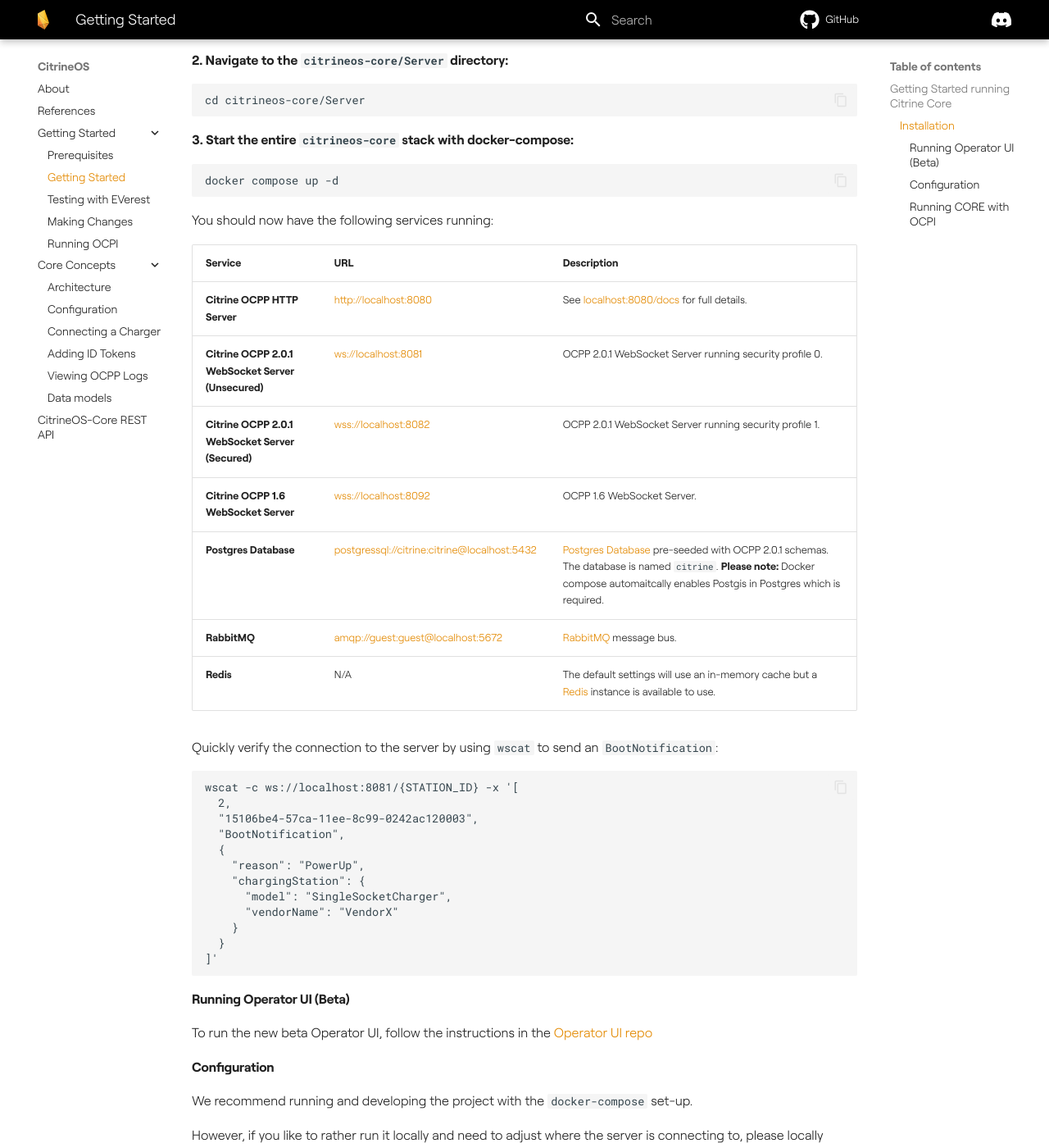
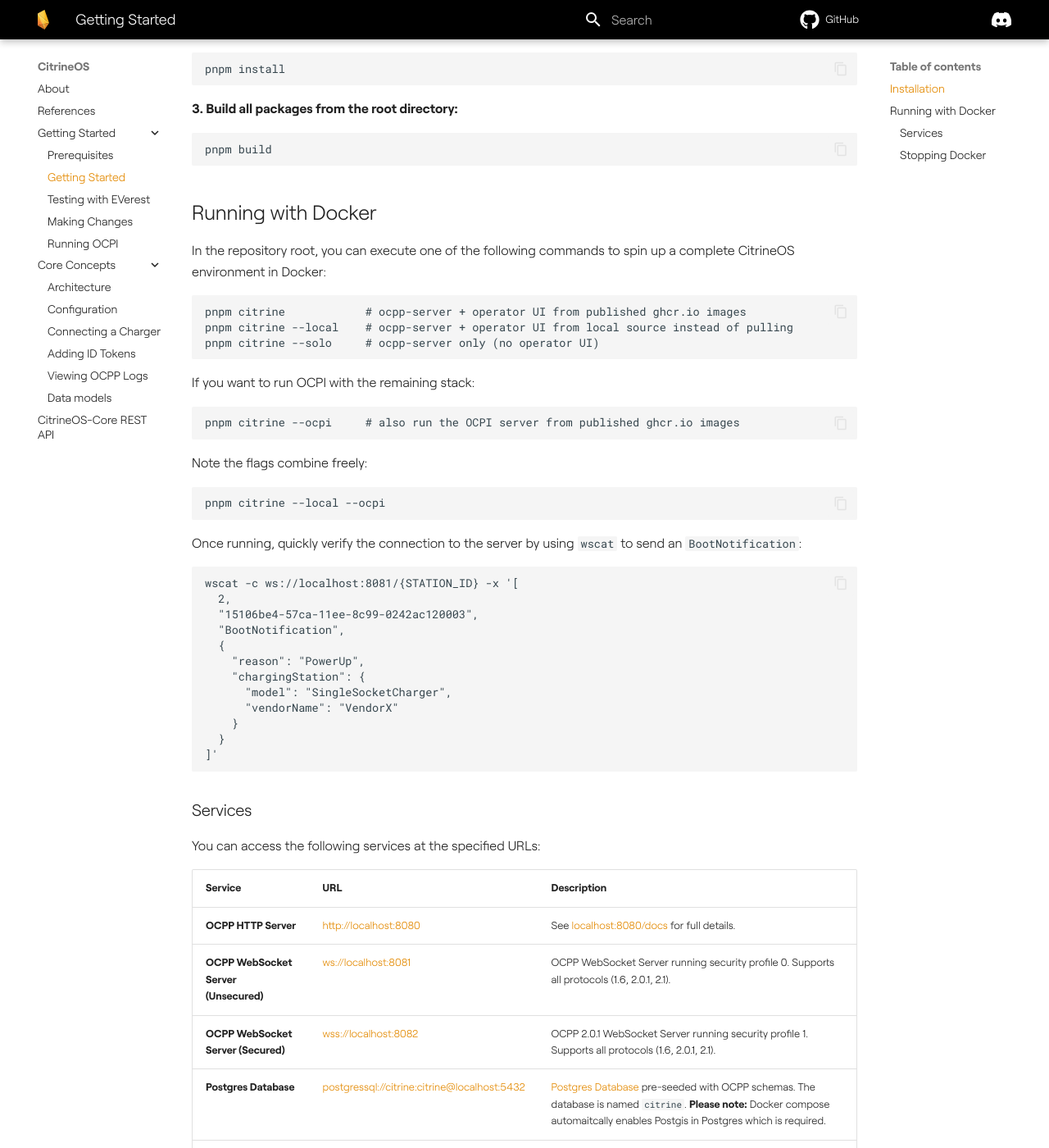
Before and after one commit to citrineos/citrineos.github.io, an MkDocs documentation site: the page built from docs/getting-started/getting-started.md, in a window 1280 px wide and 1400 px high, scrolled down 371 px. Shown: the whole window at 82% size. Built offline with MkDocs 1.6.1 and Material for MkDocs 9.7.7, drawn with Linux system fonts in a browser that asks for light colours; plug-ins that fetch from the network failed and are left out; comment, search, counter and statistics services are not loaded; the version menu is left out; some of the changed text lies outside the part shown.

Commit message:
feature: update getting started and prerequisites to match with new docker compose setup

````diff
--- a/docs/getting-started/getting-started.md
+++ b/docs/getting-started/getting-started.md
@@ -3,69 +3,69 @@
 title: Getting Started
 ---
 
-# Getting Started running Citrine Core
-
 In this section, we assume you have set up the necessary [prerequisites](prerequisites.md).
 
-## Installation
+# Installation
 
 **1. Clone the `citrineos/core` repository onto your local machine:**
 
     git clone https://github.com/citrineos/citrineos-core
 
-**2. Navigate to the `citrineos-core/Server` directory:**
+**2. Install all workspace dependencies from the root directory:**
 
-    cd citrineos-core/Server
+    pnpm install
 
-**3. Start the entire `citrineos-core` stack with docker-compose:**
+**3. Build all packages from the root directory:**
 
-    docker compose up -d
+    pnpm build
 
-You should now have the following services running:
+# Running with Docker
 
-| Service                                       | URL                                                                                          | Description                                                                                                                                                                                                          |
-|-----------------------------------------------|----------------------------------------------------------------------------------------------|----------------------------------------------------------------------------------------------------------------------------------------------------------------------------------------------------------------------|
-| **Citrine OCPP HTTP Server**                  | [http://localhost:8080](http://localhost:8080)                                               | See [localhost:8080/docs](http://localhost:8080/docs) for full details.                                                                                                                                              |
-| **Citrine OCPP 2.0.1 WebSocket Server (Unsecured)** | [ws://localhost:8081](ws://localhost:8081)                                                   | OCPP 2.0.1 WebSocket Server running security profile 0.                                                                                                                                                              |
-| **Citrine OCPP 2.0.1 WebSocket Server (Secured)**   | [wss://localhost:8082](wss://localhost:8082)                                                 | OCPP 2.0.1 WebSocket Server running security profile 1.                                                                                                                                                              |
-| **Citrine OCPP 1.6 WebSocket Server**   | [wss://localhost:8092](wss://localhost:8092)                                                 | OCPP 1.6 WebSocket Server.                                                                                                                                                                                           |
-| **Postgres Database**                         | [postgressql://citrine:citrine@localhost:5432](postgressql://citrine:citrine@localhost:5432) | [Postgres Database](https://www.postgresql.org) pre-seeded with OCPP 2.0.1 schemas. The database is named `citrine`. <b>Please note:</b> Docker compose automaitcally enables Postgis in Postgres which is required. |
-| **RabbitMQ**                                  | [amqp://guest:guest@localhost:5672](amqp://guest:guest@localhost:5672)                       | [RabbitMQ](http://rabbitmq.com) message bus.                                                                                                                                                                         |
-| **Redis**                                     | N/A                                                                                          | The default settings will use an in-memory cache but a [Redis](https://redis.io/) instance is available to use.                                                                                                      |
+In the repository root, you can execute one of the following commands to spin up a complete CitrineOS environment in Docker:
 
-Quickly verify the connection to the server by using `wscat` to send an `BootNotification`:
-```
-wscat -c ws://localhost:8081/{STATION_ID} -x '[
-  2,
-  "15106be4-57ca-11ee-8c99-0242ac120003",
-  "BootNotification",
-  {
-    "reason": "PowerUp",
-    "chargingStation": {
-      "model": "SingleSocketCharger",
-      "vendorName": "VendorX"
-    }
-  }
-]'
-```
+    pnpm citrine            # ocpp-server + operator UI from published ghcr.io images
+    pnpm citrine --local    # ocpp-server + operator UI from local source instead of pulling
+    pnpm citrine --solo     # ocpp-server only (no operator UI)
 
-### Running Operator UI (Beta)
+If you want to run OCPI with the remaining stack:
 
-To run the new beta Operator UI, follow the instructions in the [Operator UI repo](https://github.com/citrineos/citrineos-operator-ui?tab=readme-ov-file#citrineos-operator)
+    pnpm citrine --ocpi     # also run the OCPI server from published ghcr.io images
 
-### Configuration
+Note the flags combine freely:
 
-We recommend running and developing the project with the `docker-compose` set-up.
+    pnpm citrine --local --ocpi
 
-However, if you like to rather run it locally and need to adjust where the server is connecting to, please locally adjust the configuration file at `./Server/src/config/envs/local.ts`
+Once running, quickly verify the connection to the server by using `wscat` to send an `BootNotification`:
 
-You can now use the npm run command to start with your environment setup:
+    wscat -c ws://localhost:8081/{STATION_ID} -x '[
+      2,
+      "15106be4-57ca-11ee-8c99-0242ac120003",
+      "BootNotification",
+      {
+        "reason": "PowerUp",
+        "chargingStation": {
+          "model": "SingleSocketCharger",
+          "vendorName": "VendorX"
+        }
+      }
+    ]'
 
-```shell
-npm run start
-```
+## Services
 
-This command will set the `APP_NAME` and `APP_ENV` environment variables; if you wish to set those yourself, you can use `npm run start-docker`.
+You can access the following services at the specified URLs:
 
-### Running CORE with OCPI
-To run CORE with OCPI you should follow the steps in the [Running OCPI](running-ocpi.md) section.
+| Service                               | URL                                                                                          | Description                                                                                                                                                                                                    |
+|---------------------------------------|----------------------------------------------------------------------------------------------|----------------------------------------------------------------------------------------------------------------------------------------------------------------------------------------------------------------|
+| **OCPP HTTP Server**                  | [http://localhost:8080](http://localhost:8080)                                               | See [localhost:8080/docs](http://localhost:8080/docs) for full details.                                                                                                                                        |
+| **OCPP WebSocket Server (Unsecured)** | [ws://localhost:8081](ws://localhost:8081)                                                   | OCPP WebSocket Server running security profile 0. Supports all protocols (1.6, 2.0.1, 2.1).                                                                                                                    |
+| **OCPP WebSocket Server (Secured)**   | [wss://localhost:8082](wss://localhost:8082)                                                 | OCPP 2.0.1 WebSocket Server running security profile 1. Supports all protocols (1.6, 2.0.1, 2.1).                                                                                                              |
+| **Postgres Database**                 | [postgressql://citrine:citrine@localhost:5432](postgressql://citrine:citrine@localhost:5432) | [Postgres Database](https://www.postgresql.org) pre-seeded with OCPP schemas. The database is named `citrine`. <b>Please note:</b> Docker compose automaitcally enables Postgis in Postgres which is required. |
+| **RabbitMQ**                          | [amqp://guest:guest@localhost:5672](amqp://guest:guest@localhost:5672)                       | [RabbitMQ](http://rabbitmq.com) message bus.                                                                                                                                                                   |
+| **Operator UI**                       | [http://localhost:3000](http://localhost:3000)                                               | Web-based Operator interface for CitrineOS.                                                                                                                                                                    |
+| **OCPI HTTP Server**                  | [http://localhost:8085](http://localhost:8085)                                               | See [localhost:8085/docs](http://localhost:8085/docs) for full details (if the `--ocpi` flag was used).                                                                                                        |
+
+## Stopping Docker
+
+If you want to take down the containers:
+
+    pnpm citrine down       # stop the stack (pass the same flags you started it with)
````
Also changed, not shown: docs/getting-started/prerequisites.md (+3 -4 lines).
